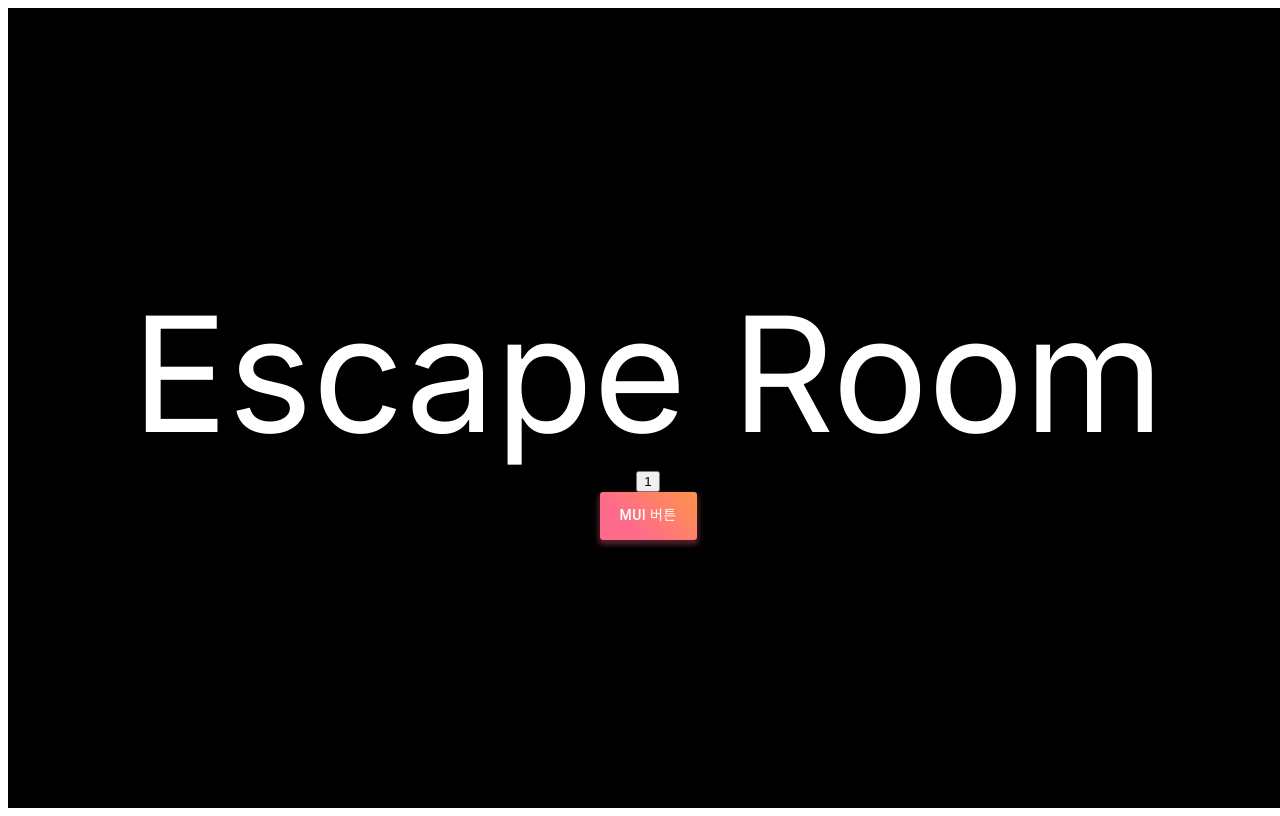
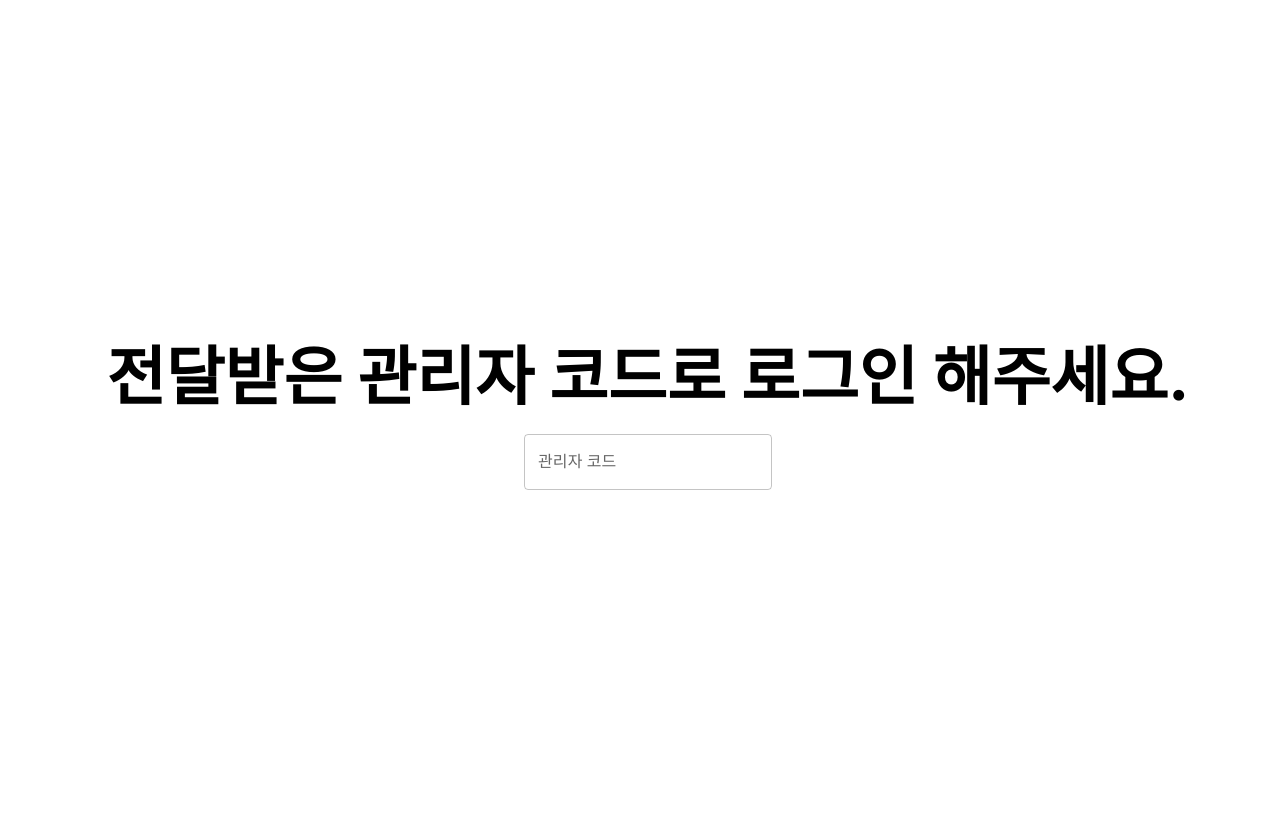
Before and after one commit to Nexters/NextRoom-fe, a Next.js app: page / in a window 1280 px wide. Built offline with nearby package versions, Linux system fonts and the light colour scheme.

Commit message:
feat: 로그인, 홈 화면 연결

```diff
--- a/app/layout.tsx
+++ b/app/layout.tsx
@@ -6,8 +6,8 @@ import ReactQueryProvider from "@/lib/reactQueryProvider";
 const inter = Inter({ subsets: ["latin"] });
 
 export const metadata = {
-  title: "Escape Room",
-  description: "Escape Room Dashboard",
+  title: "오늘의 방탈출 Admin",
+  description: "오늘의 방탈출 Admin",
 };
 
 export default function RootLayout({
--- a/app/components/Login/Login.tsx
+++ b/app/login/Login.tsx
@@ -1,4 +1,5 @@
 import React from "react";
+import { useRouter } from "next/navigation";
 import { SubmitHandler, useForm } from "react-hook-form";
 
 import { ADMIN_CODE } from "@/consts/login";
@@ -11,12 +12,14 @@ interface FormValues {
 }
 
 function Login() {
+  const router = useRouter();
   const { register, handleSubmit } = useForm<FormValues>();
 
   const onSubmit: SubmitHandler<FormValues> = (data) => {
     // eslint-disable-next-line no-console
     console.log(data);
     // TODO: connect login api
+    router.push("/home");
   };
   const formProps = {
     component: "form",
--- a/app/login/page.tsx
+++ b/app/login/page.tsx
@@ -1,7 +1,7 @@
 "use client";
 
 import React from "react";
-import Login from "@/components/Login/Login";
+import Login from "@/login/Login";
 
 function LoginPage() {
   return <Login />;
--- a/app/page.tsx
+++ b/app/page.tsx
@@ -1,59 +1,12 @@
 "use client";
 
-import { useEffect, useState } from "react";
-import styled from "styled-components";
-import Button from "@mui/material/Button";
 import { StyledEngineProvider } from "@mui/styled-engine";
-import { useHintState } from "./components/atoms/hints.atom";
-import { MakeHintModal } from "./components/MakeHintModal";
-
-const Wrapper = styled.div`
-  display: flex;
-  flex-direction: column;
-  font-size: 10em;
-  width: 100vw;
-  height: 100vh;
-  color: #fff;
-  background-color: #000;
-  justify-content: center;
-  align-items: center;
-`;
-
-const MyButton = styled(Button)`
-  background: linear-gradient(45deg, #fe6b8b 30%, #ff8e53 90%);
-  border: 0;
-  border-radius: 3px;
-  box-shadow: 0 3px 5px 2px rgba(255, 105, 135, 0.3);
-  color: white;
-  height: 48px;
-  padding: 0 20px;
-`;
+import Login from "./login/Login";
 
 export default function Home() {
-  const [hintState, setHintState] = useHintState();
-  const [open, setOpen] = useState(false);
-  const handleOpen = () => setOpen(true);
-  const handleClose = () => setOpen(false);
-
-  useEffect(() => {
-    // eslint-disable-next-line no-console
-    console.log({ open });
-  }, [open]);
-  const addUsedHintState = () => setHintState(hintState + 1);
-
   return (
-    <div>
-      <Wrapper>
-        <div>Escape Room</div>
-        <button className="hint" type="button" onClick={addUsedHintState}>
-          {hintState}
-        </button>
-
-        <StyledEngineProvider injectFirst>
-          <MyButton onClick={handleOpen}>MUI 버튼</MyButton>
-          <MakeHintModal handleClose={handleClose} open={open} id="id" />
-        </StyledEngineProvider>
-      </Wrapper>
-    </div>
+    <StyledEngineProvider injectFirst>
+      <Login />
+    </StyledEngineProvider>
   );
 }
```
Also changed, not shown: app/login/LoginView.styled.ts (renamed from app/components/Login/LoginView.styled.ts), app/login/LoginView.tsx (renamed from app/components/Login/LoginView.tsx).
